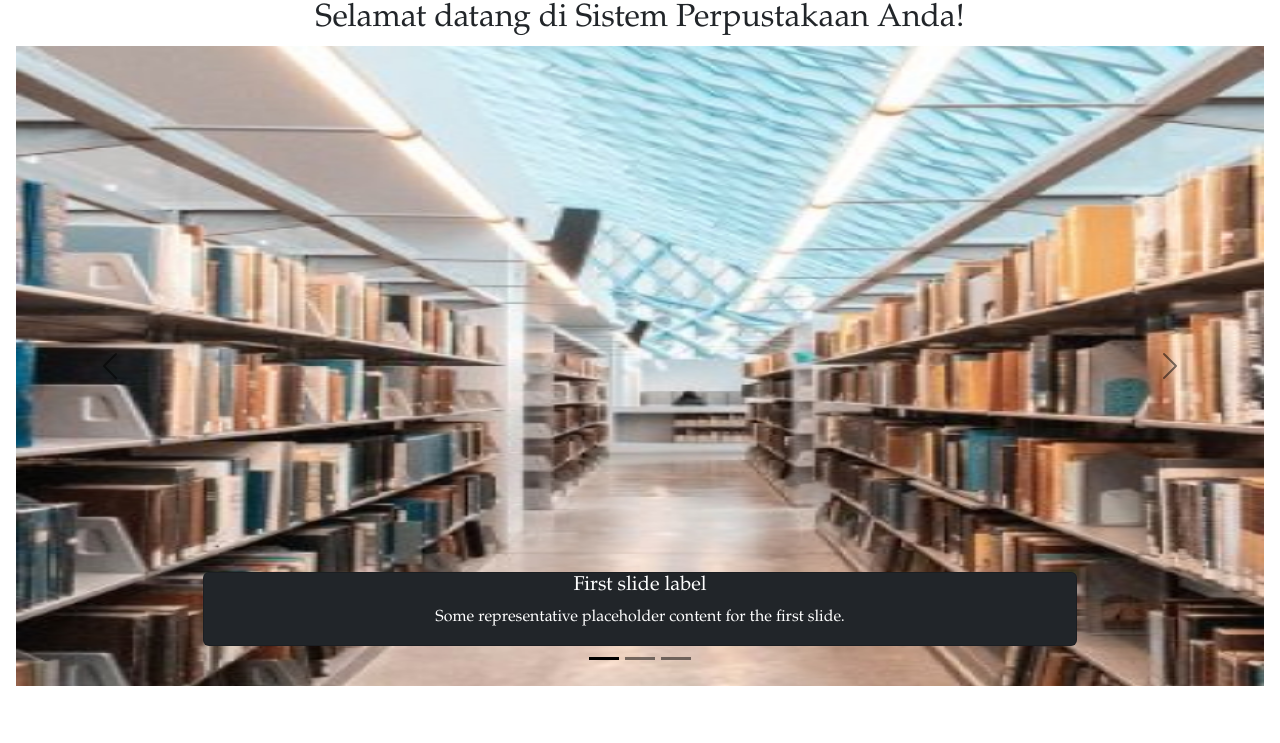
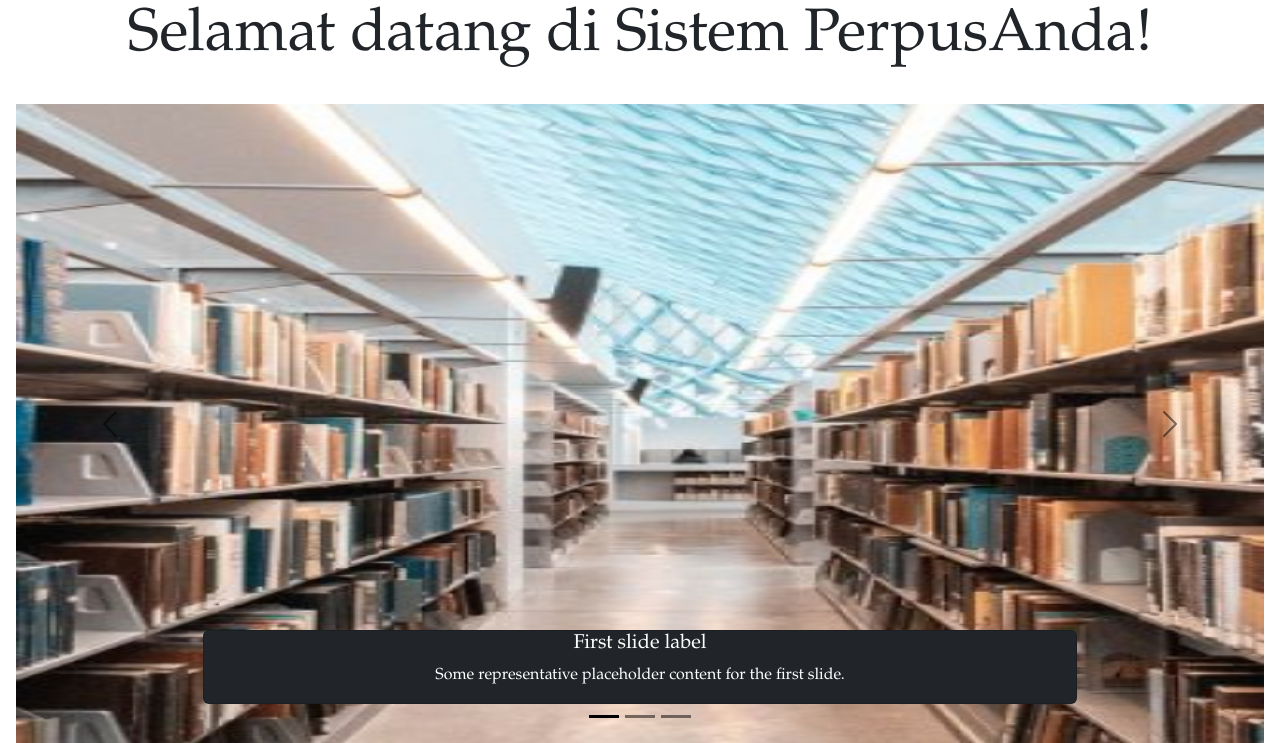
Before and after one commit to Ba3yoo/PAW-PERPUS, a PHP site: page / in a window 1280 px wide; the page is wider, and only the part inside the window is pictured. Shown: the part 80-823 px from the top of that part. Before the commit the page ends 766 px from the top of that part, so only its background shows below. Run offline with PHP 8.4, Linux system fonts and the light colour scheme; the visitor is signed in with stand-in values (Sample User, id 1).

Commit message:
Update index.php

```diff
--- a/index.php
+++ b/index.php
@@ -34,7 +34,8 @@ if (!isset($_SESSION['username'])) {
 include_once "layouts/navbar.php";
 ?>
 
-<h2 style="text-align: center;">Selamat datang di Sistem Perpustakaan Anda!</h2>
+<h2 style="text-align: center; font-size:60px;">Selamat datang di Sistem PerpusAnda!</h2>
+<br>
 
 <div id="carouselExampleDark" class="carousel carousel-dark slide" style="height:40rem;">
   <div class="carousel-indicators">
```
